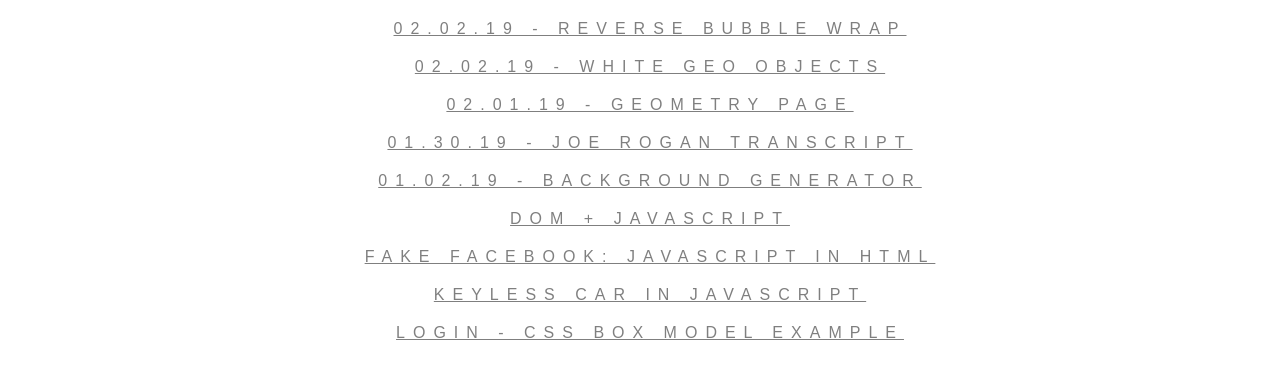
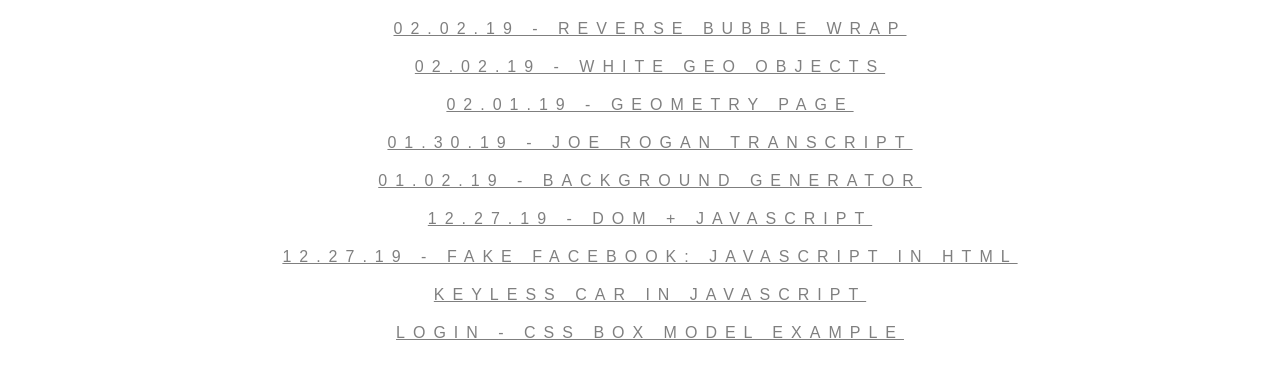
Before and after one commit to steph-bot/steph-bot.github.io, a plain HTML site: page index.html in a window 1280 px wide. Shown: the part 166-542 px from the top of the page. Drawn offline with Linux system fonts and the light colour scheme.

Commit message:
Update index.html

```diff
--- a/index.html
+++ b/index.html
@@ -54,8 +54,8 @@
 	<li><a class="linky" href="https://steph-bot.github.io/geometry-landing-page/">02.01.19 - geometry page</a></li>
 	<li><a class="linky" href="https://steph-bot.github.io/Joe-Rogan-Transcript-Site/">01.30.19 - Joe Rogan Transcript</a></li>
 	<li><a class="linky" href="6 bg gen index.html">01.02.19 - Background Generator</a></li>
-	<li><a class="linky" href="dom index.html">DOM + Javascript</a></li>
-	<li><a class="linky" href="fb index.html">fake facebook: JavaScript in HTML</a></li>
+	<li><a class="linky" href="dom index.html">12.27.19 - DOM + Javascript</a></li>
+	<li><a class="linky" href="fb index.html">12.27.19 - fake facebook: JavaScript in HTML</a></li>
 	<li><a class="linky" href="keylesscar index.html">Keyless car in JavaScript</a></li>
 	<li><a class="linky" href="27.3 login.html">Login - CSS Box Model Example</a></li>
 
```
